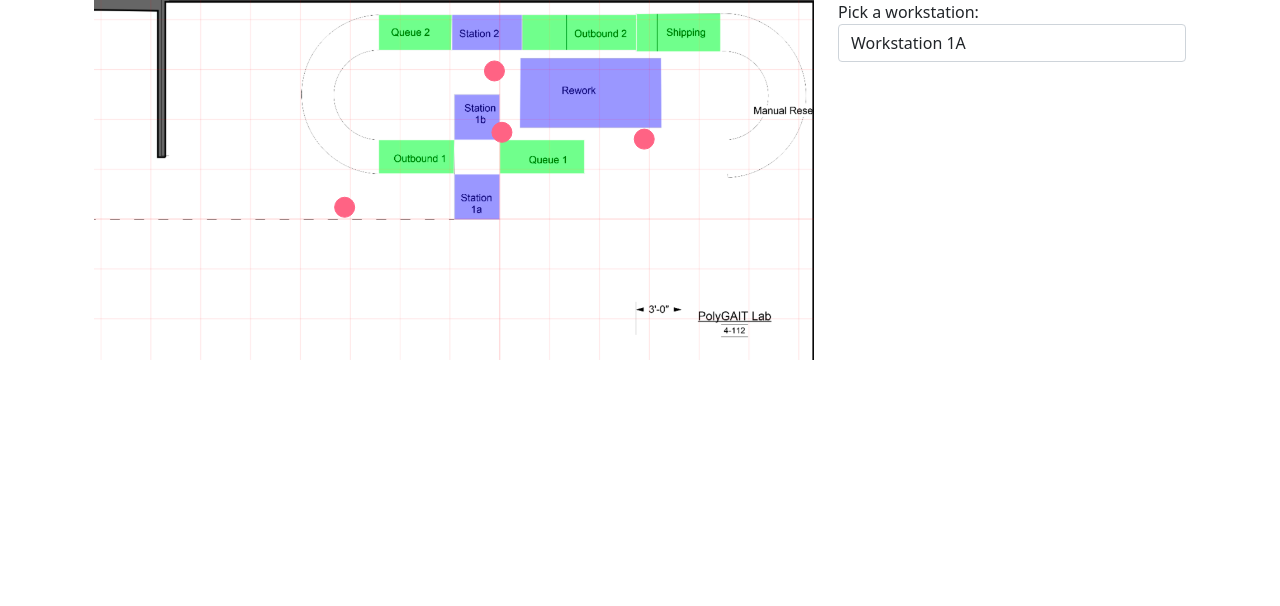
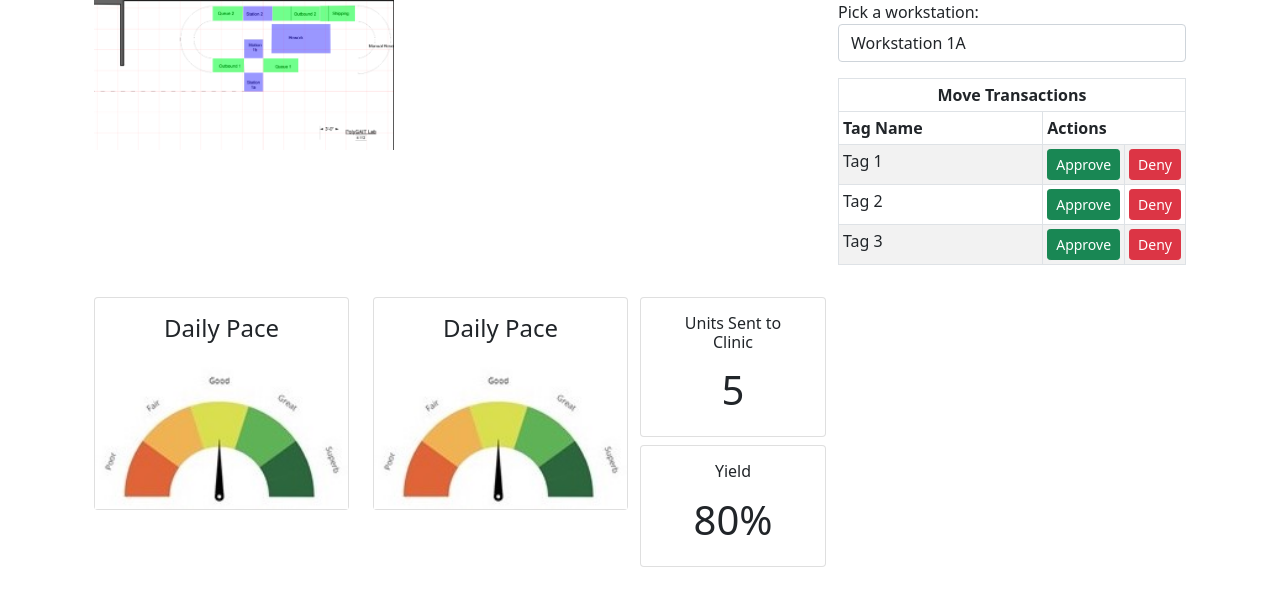
Before and after one commit to Viasat-Location-Tracking/rtls_server, a Django app: page / in a window 1280 px wide. Shown: the part 56-662 px from the top of the page. Run offline with Django 3.2, Linux system fonts and the light colour scheme; some libraries are stand-ins or nearby versions.

Commit message:
Add metrics and move transactions to mainline template

```diff
--- a/webapp/templates/webapp/mainline.html
+++ b/webapp/templates/webapp/mainline.html
@@ -8,16 +8,22 @@
         background-image: url('{% static 'webapp/chart_bg.png' %}');
         background-size: 100%;
     }
+
+    .clinic-units-text {
+        color: red;
+    }
 </style>
 {% endblock head %}
 
 {% block content %}
     <div class="container">
         <div class="row">
+            <!-- Map -->
             <div class="col-8">
                 <canvas id="myChart"></canvas>
             </div>
             <div class="col-4">
+                <!-- Workstation selector -->
                 <form>
                     <div class="form-group">
                         <label for="workstation">Pick a workstation:</label>
@@ -28,6 +34,72 @@
                         </select>
                     </div>
                 </form>
+
+                <!-- Move transactions table -->
+                <table class="table table-striped table-sm table-bordered my-3">
+                    <thead>
+                        <tr>
+                            <th class="text-center" colspan="3">Move Transactions</th>
+                        </tr>
+                        <tr>
+                            <th style="width:60%">Tag Name</th>
+                            <th style="width:40%" colspan="2">Actions</th>
+                        </tr>
+                    </thead>
+                    <tbody>
+                        {% for tag in move_transactions %}
+                        <tr>
+                            <td>{{ tag.name }}</td>
+                            <td>
+                                <a class="btn btn-sm btn-success" href="{{ tag.approve_link }}">Approve</a>
+                            </td>
+                            <td>
+                                <a class="btn btn-sm btn-danger" href="{{ tag.deny_link }}">Deny</a>
+                            </td>
+                        </tr>
+                        {% endfor %}
+                    </tbody>
+                </table>
+            </div>
+        </div>
+        <div class="row my-3">
+            <!-- Daily Pace -->
+            <div class="col-3">
+                <div class="card">
+                    <div class="card-body">
+                        <h4 class="card-title text-center">Daily Pace</h4>
+                    </div>
+                    <img src="{% static "webapp/success-gauge.jpg" %}" style="width:100%"/>
+                </div>
+            </div>
+            <!-- Units Present -->
+            <div class="col-3">
+                <div class="card">
+                    <div class="card-body">
+                        <h4 class="card-title text-center">Daily Pace</h4>
+                    </div>
+                    <img src="{% static "webapp/success-gauge.jpg" %}" style="width:100%"/>
+                </div>
+            </div>
+            <div class="col-2">
+                <div class="row">
+                    <!-- Units Sent to Clinic -->
+                    <div class="card mb-2">
+                        <div class="card-body">
+                            <h6 class="card-title text-center">Units Sent to Clinic</h6>
+                            <p class="card-text text-center fs-1">{{ metrics.units_sent_to_clinic }}</p>
+                        </div>
+                    </div>
+                </div>
+                <div class="row">
+                    <!-- Yield -->
+                    <div class="card">
+                        <div class="card-body">
+                            <h6 class="card-title text-center">Yield</h6>
+                            <p class="card-text text-center fs-1">{{ metrics.yield }}</p>
+                        </div>
+                    </div>
+                </div>
             </div>
         </div>
     </div>
@@ -35,6 +107,7 @@
 
 {% block scripts %}
     {{ block.super }}
+    <script src="https://bernii.github.io/gauge.js/dist/gauge.min.js" />
 
     <script type="text/javascript">
         const labels = [
--- a/webapp/views.py
+++ b/webapp/views.py
@@ -11,7 +11,29 @@ def mainline(request):
             "Workstation 1B",
             "Workstation 2",
         ],
-        "data_point_objects": data_point_objects
+        "data_point_objects": data_point_objects,
+        "move_transactions": [
+            {
+                "name": "Tag 1",
+                "approve_link": "#",
+                "deny_link": "#",
+            },
+            {
+                "name": "Tag 2",
+                "approve_link": "#",
+                "deny_link": "#",
+            },
+            {
+                "name": "Tag 3",
+                "approve_link": "#",
+                "deny_link": "#",
+            },
+        ],
+        "metrics": {
+            "daily_pace": "20%",
+            "units_sent_to_clinic": 5,
+            "yield": "80%",
+        },
     }
     return render(request, 'webapp/mainline.html', context)
 
```
Also changed, not shown: webapp/static/webapp/success-gauge.jpg (added).
